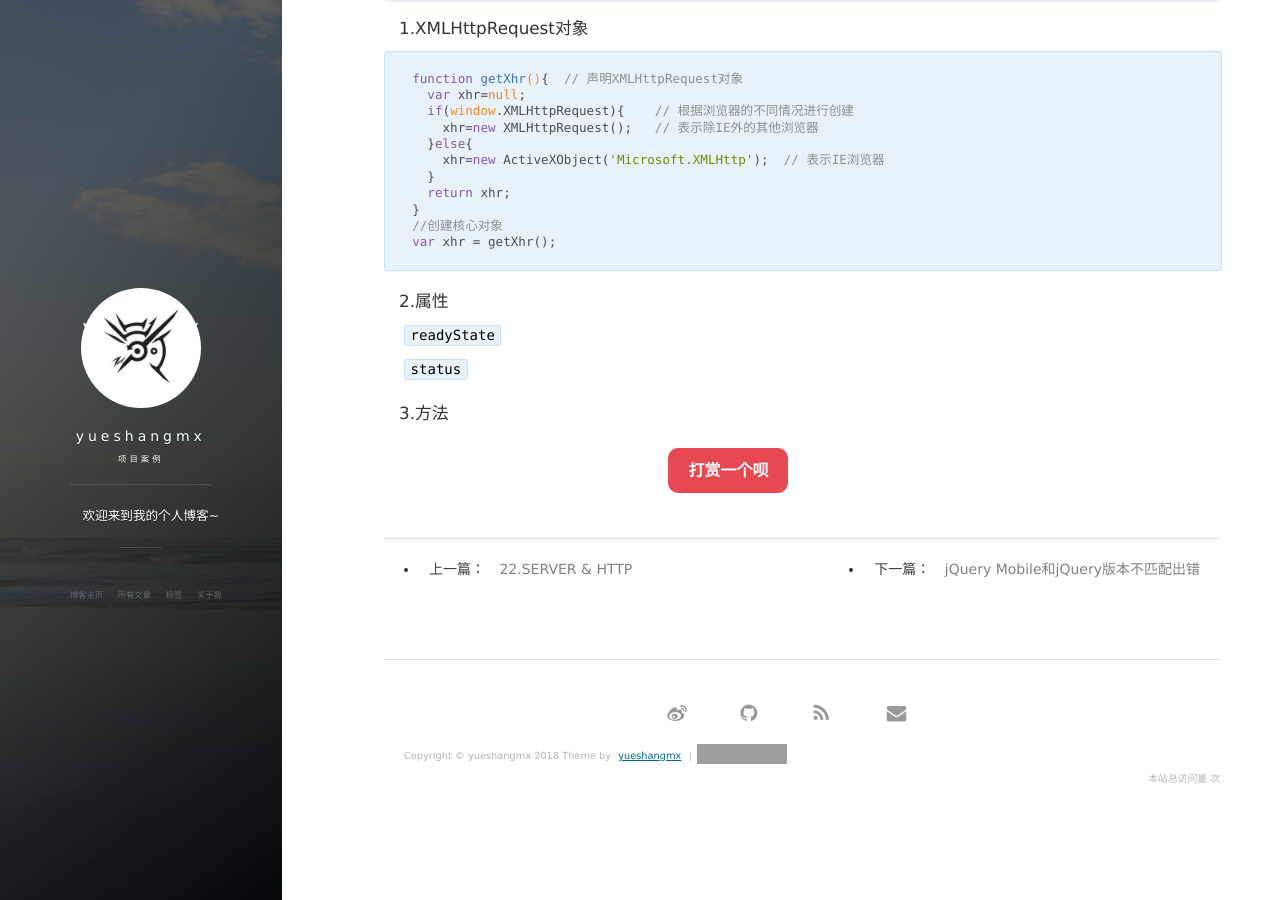
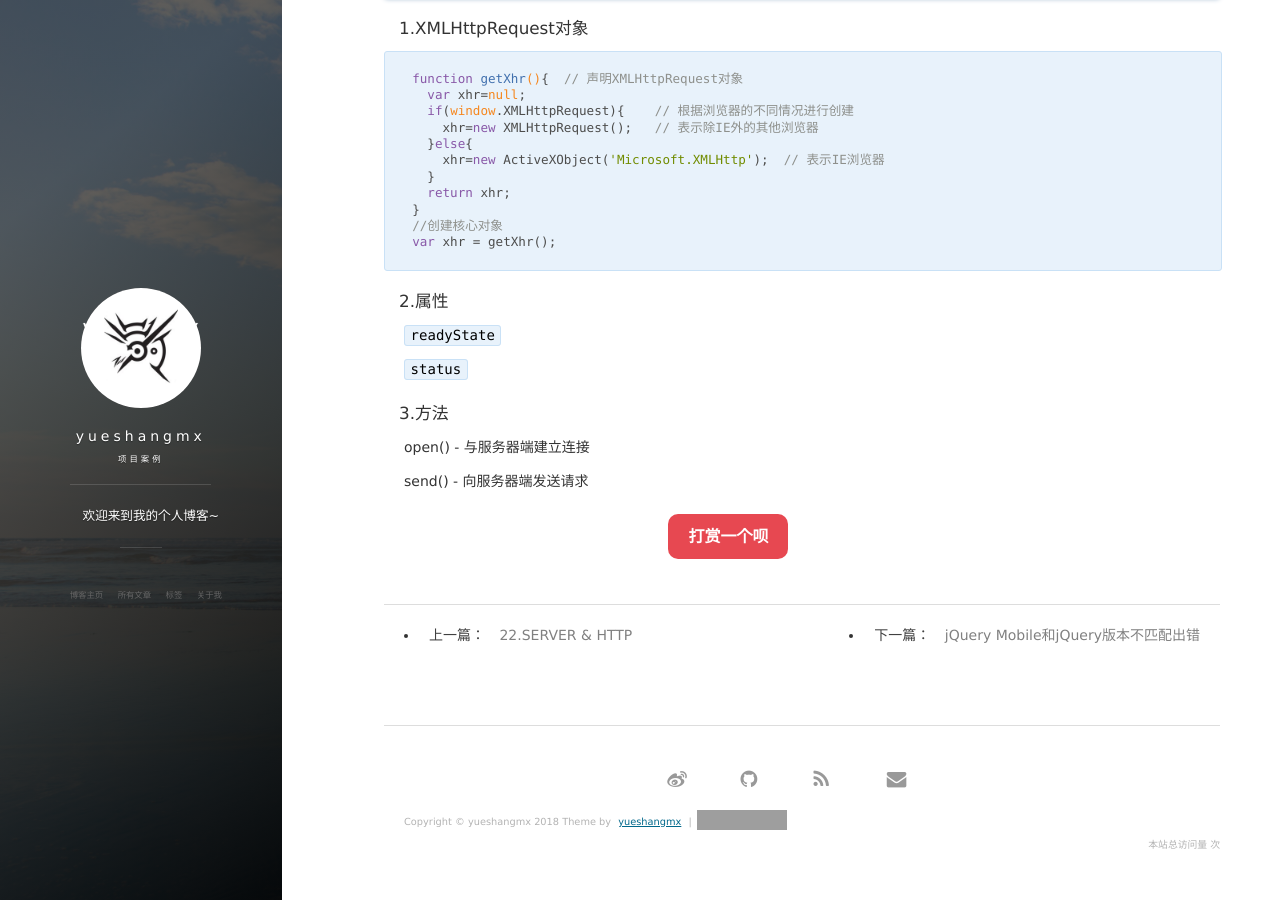
Before and after one commit to yueshangmx/yueshangmx.github.io, a Jekyll site: the page built from _posts/2017-11-05-Ajax异步交互.md, in a window 1280 px wide and 900 px high, scrolled down 696 px. Built offline with Jekyll 4.4.1, drawn with Linux system fonts in a browser that asks for light colours; nearby versions of some CDN libraries; comment, search, counter and statistics services are not loaded; grey boxes are pictures that could not be loaded.

Commit message:
update Ajax

```diff
--- a/_posts/2017-11-05-Ajax异步交互.md
+++ b/_posts/2017-11-05-Ajax异步交互.md
@@ -58,3 +58,7 @@ var xhr = getXhr();
 `status`
 
 #### 3.方法
+
+open() - 与服务器端建立连接
+
+send() - 向服务器端发送请求
```
